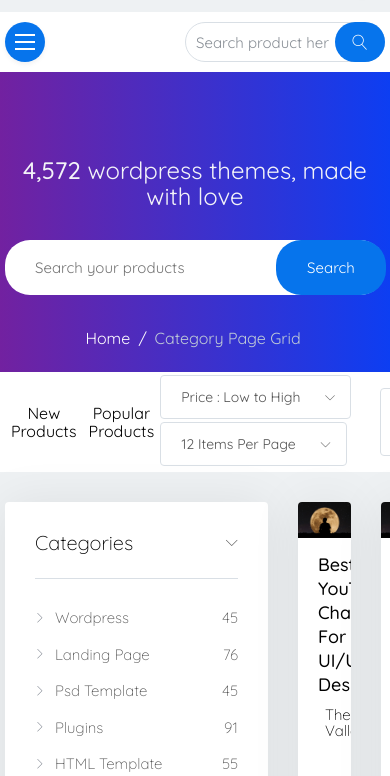
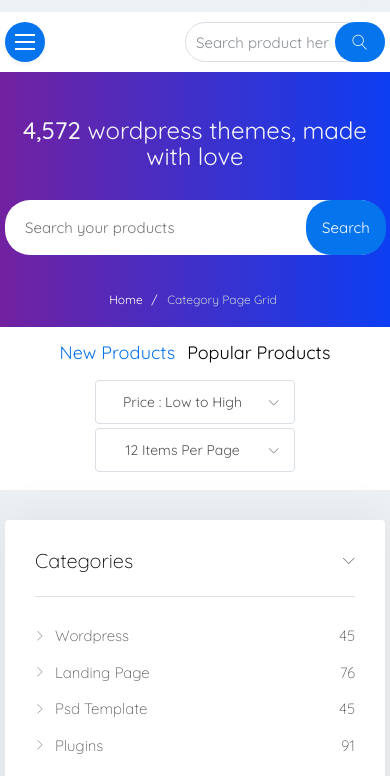
Before and after one commit to exsens/martplace, a website: page app/category.html in a window 390 px wide. Shown: the part 68-844 px from the top of the page. Drawn offline with nearby package versions, Linux system fonts and the light colour scheme; files whose address does not match are found by name.

Commit message:
adaptive category

```diff
--- a/app/category.html
+++ b/app/category.html
@@ -398,7 +398,7 @@
                     <div class="container">
                         <div class="category-filter__inner">
                             <div class="category-filter__btns">
-                                <button>New Products</button>
+                                <button class="active">New Products</button>
                                 <button>Popular Products</button>
                             </div>
 
--- a/app/scss/_media.scss
+++ b/app/scss/_media.scss
@@ -1,3 +1,26 @@
+
+@media (max-width:1200px) {
+
+    .category-filter-icons {
+        display: none;
+    }
+    .category-aside {
+        margin-right: 15px;
+    }
+    .category-aside__item+.category-aside__item {
+        margin-top: 15px;
+    }
+    .category-content__items {
+        margin: 0 -7.5px;
+        justify-content: center;
+    }
+    .category-content__item {
+        flex-basis: calc(50% - 7.5px);
+        margin: 0 7.5px;
+        margin-bottom: 15px;
+        max-width: 45%;
+    }
+}
 
 @media (max-width:1114px) {
     .weeky__item-images {
@@ -49,6 +72,7 @@
     .footer__row {
         justify-content: start;
     }
+
 }
 
 @media (max-width:996px) {
@@ -200,6 +224,10 @@
             overflow: hidden;
         }
     }
+    .category-content__item {
+        flex-basis: calc(100% - 7.5px);
+        max-width: 70%;
+    }
 }
 
 @media (max-width:810px) {
@@ -273,6 +301,20 @@
     .shopping__col {
         width: 100%;
     }
+    .category-filter__inner {
+        padding: 10px 0;
+        height: 100%;
+    }
+    .category-filter__form {
+        margin-right: 0;
+        text-align: right;
+        max-width: 200px;
+    }
+    .category-filter__form .jq-selectbox__select {
+        width: 200px;
+        padding: 10px 40px 10px 15px;
+    }
+
 }
 
 @media (max-width:701px) {
@@ -414,7 +456,10 @@
     .guarantee__col {
         padding: 20px 15px;
     }
-
+    .category-content__item {
+        flex-basis: calc(100% - 7.5px);
+        max-width: 100%;
+    }
 
 }
 
@@ -459,6 +504,14 @@
     }
     .last-news__item {
         flex-basis: calc(100% - 28px);
+    }
+    .category-body__inner {
+        display: block;
+    }
+    .category-aside {
+        margin-right: 0;
+        max-width: 100%;
+        margin-bottom: 15px;
     }
 
 }
@@ -626,9 +679,32 @@
     .advantage__search-form {
         padding: 0;
     }
+    .category-top__inner {
+        padding: 45px 0 20px;
+    }
+    .category-filter__inner {
+        display: block;
+        height: 100%;
+        padding: 15px 0;
+
+    }
+    .category-filter__btns {
+        margin-bottom: 15px;
+        justify-content: center;
+        button {
+            font-size: 18px;
+        }
+    }
+    .category-filter__form {
+        text-align: center;
+        max-width: 100%;
+    }
+    .category-filter__form .jq-selectbox__dropdown li {
+        text-align: left;
+    }
 }
 
-@media (max-width:415px) {
+@media (max-width:420px) {
     .header__logo {
         flex: 0 0 70%;
     }
@@ -748,4 +824,38 @@
         min-height: 40px;
         font-size: 11px;
     }
+    .category-top__form {
+
+        input {
+            padding: 0px 90px 0 20px;
+        }
+
+        button {
+            max-width: 80px;
+            min-width: 50px;
+        }
+
+    }
+    .breadcrumbs {
+
+        li {
+            font-size: 12px;
+        }
+
+    }
+    .pagination {
+        text-align: center;
+        :first-child a {
+            margin-right: 10px;
+        }
+        :last-child a {
+            margin-left: 10px;
+        }
+        &__link {
+
+            height: 27px;
+            width: 35px;
+        }
+
+    }
 }
--- a/app/scss/style.scss
+++ b/app/scss/style.scss
@@ -2033,6 +2033,11 @@
     &__btns {
         display: flex;
         margin-right: auto;
+        button {
+            &.active {
+                color: $blue;
+            }
+        }
     }
 
     &__form {
@@ -2142,7 +2147,7 @@
 
     &__item {
         padding: 27px 30px;
-        max-height: 371px;
+        max-height: 372px;
 
         &+& {
             margin-top: 30px;
@@ -2310,7 +2315,6 @@
         min-height: 100%;
         flex-direction: column;
         margin: 0 15px;
-        max-height: 371px;
         max-width: 262px;
         margin-bottom: 30px;
         &--list {
@@ -2413,7 +2417,10 @@
         line-height: 24px;
         font-weight: 500;
         color: #000;
-        margin-bottom: 10px;
+        margin-bottom: 8px;
+        height: 48px;
+        overflow: hidden;
+        text-overflow: ellipsis;
 
     }
 
@@ -2421,6 +2428,9 @@
         display: none;
         max-width: 225px;
         margin: 0 0 10px;
+        max-height: 60px;
+        overflow: hidden;
+        text-overflow: ellipsis;
     }
 
     &__item-box2 {
```
Also changed, not shown: app/css/style.min.css.
